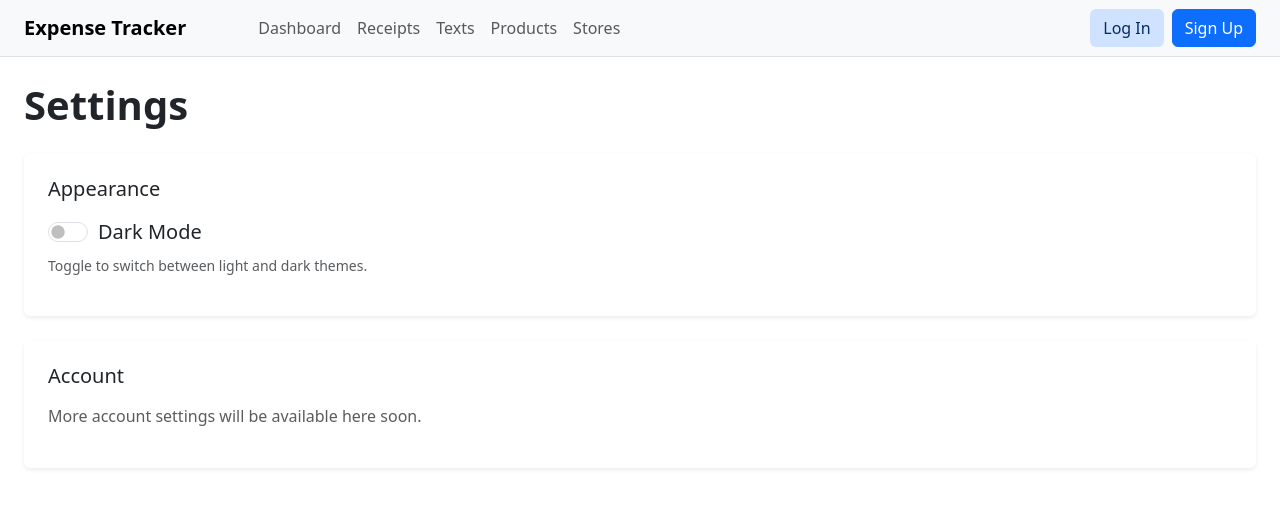
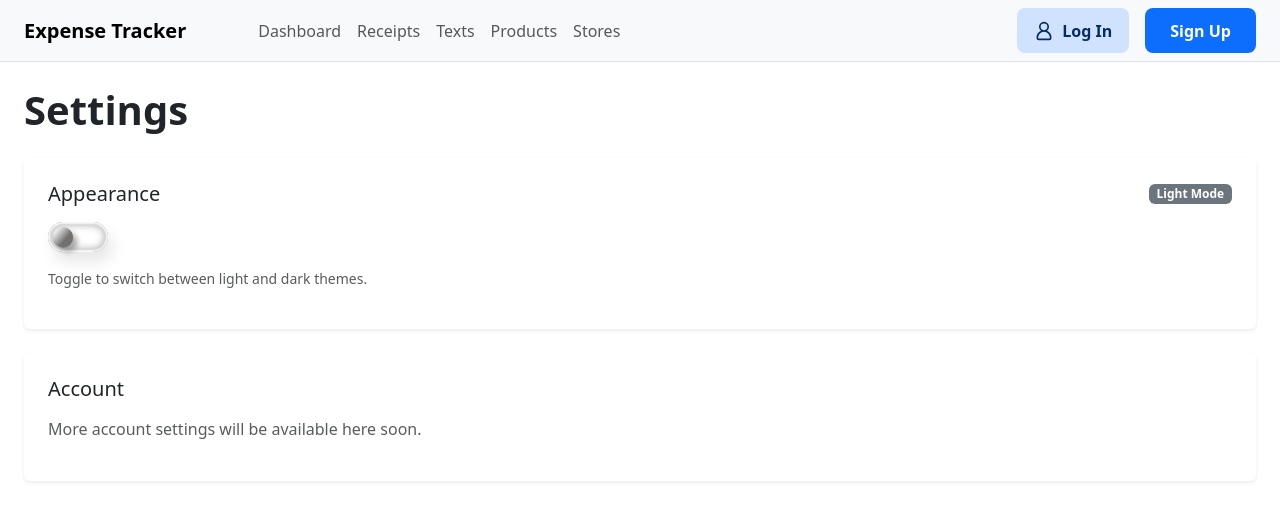
Before and after one commit to HarunUYGUC/Expense-Tracker, a React (Vite) app: page /settings in a window 1280 px wide. Shown: the top 508 px of the page. Built offline with nearby package versions, Linux system fonts and the light colour scheme; no server answers.

Commit message:
Animations added

```diff
--- a/src/App.css
+++ b/src/App.css
@@ -132,3 +132,189 @@
   color: var(--bs-danger);
   font-size: 0.875em;
 }
+
+/* Settings.css */
+.switch-container {
+  display: flex;
+  align-items: center;
+}
+
+.switch-input {
+  display: none;
+}
+
+.switch-label {
+  width: 60px;
+  height: 30px;
+  background-color: #ffffff;
+  border-radius: 15px;
+  position: relative;
+  cursor: pointer;
+
+  box-shadow:
+    inset 0 0 2px 2px rgba(255, 255, 255, 1),
+    inset 0 0 10px 1px rgba(0, 0, 0, 0.488),
+    5px 10px 15px rgba(0, 0, 0, 0.096),
+    inset 0 0 0 1px rgba(0, 0, 0, 0.3);
+
+  display: flex;
+  align-items: center;
+  transition: transform 0.4s;
+}
+
+.switch-label:hover {
+  transform: perspective(100px) rotateX(5deg) rotateY(-5deg);
+}
+
+.switch-input:checked ~ .switch-label:hover {
+  transform: perspective(100px) rotateX(-5deg) rotateY(5deg);
+}
+
+.switch-label::before {
+  content: "";
+  position: absolute;
+  height: 20px;
+  width: 20px;
+  border-radius: 50%;
+  left: 5px;
+
+  background-color: #000000;
+  background-image: linear-gradient(
+    130deg,
+    #757272 10%,
+    #ffffff 11%,
+    #726f6f 62%
+  );
+
+  box-shadow: 0 1px 1px rgba(0, 0, 0, 0.3), 5px 5px 5px rgba(0, 0, 0, 0.3);
+  transition: 0.4s;
+}
+
+.switch-input:checked ~ .switch-label::before {
+  left: 35px;
+  background-color: #000000;
+  background-image: linear-gradient(315deg, #000000 0%, #414141 70%);
+}
+/* Settings.css Finished */
+
+/* PULSE BUTON ANİMASYONU */
+.btn-pulse {
+  border: none;
+  border-radius: 20px;
+  background-size: 100% auto;
+  font-family: inherit;
+  transition: 0.5s;
+  text-decoration: none !important;
+  display: inline-flex;
+  align-items: center;
+  justify-content: center;
+}
+
+/* Hover Efekti (Ortak) */
+.btn-pulse:hover {
+  background-position: right center;
+  background-size: 200% auto;
+  -webkit-animation: pulse512 1.5s infinite;
+  animation: pulse512 1.5s infinite;
+  color: white !important;
+}
+
+/* New Scan */
+.btn-pulse-primary {
+  color: #fff;
+  background-image: linear-gradient(30deg, #0d6efd, #0dcaf0);
+}
+
+/* New Text */
+.btn-pulse-secondary {
+  color: #fff;
+  background-image: linear-gradient(30deg, #6c757d, #aab2bd);
+}
+
+@keyframes pulse512 {
+  0% {
+    box-shadow: 0 0 0 0 rgba(13, 202, 240, 0.4);
+  }
+  70% {
+    box-shadow: 0 0 0 10px rgba(13, 202, 240, 0);
+  }
+  100% {
+    box-shadow: 0 0 0 0 rgba(13, 202, 240, 0);
+  }
+}
+/* PULSE BUTON ANİMASYONU BİTTİ */
+
+/* User Login Button Styles */
+.user-profile {
+  background-color: var(--bs-primary-bg-subtle);
+  color: var(--bs-primary-text-emphasis);
+  border: 1px solid transparent;
+
+  /* Boyut ve Yapı */
+  padding: 0.5rem 1rem;
+  border-radius: 8px;
+  display: inline-flex;
+  align-items: center;
+  justify-content: center;
+  text-decoration: none !important;
+  transition: all 0.2s ease-in-out;
+  cursor: pointer;
+  height: 45px;
+}
+
+.user-profile:hover,
+.user-profile:focus {
+  background-color: var(--bs-primary-border-subtle);
+  color: var(--bs-primary-text-emphasis);
+  transform: translateY(-2px);
+  box-shadow: 0 4px 6px rgba(0,0,0,0.1);
+  outline: none;
+}
+
+/* Login İç Yapısı */
+.user-profile-inner {
+  display: flex;
+  align-items: center;
+  gap: 8px;
+  font-weight: 600;
+}
+
+.user-profile-inner svg {
+  width: 20px;
+  height: 20px;
+  fill: currentColor;
+}
+
+.user-profile-inner p {
+  margin: 0;
+}
+
+/* Sign Up Button */
+.user-profile-primary {
+  /* Renkler: Canlı Mavi (Primary) */
+  background-color: var(--bs-primary);
+  color: white !important;
+  border: 1px solid transparent;
+
+  /* Boyut ve Yapı (.user-profile ile aynı) */
+  padding: 0.5rem 1.5rem;
+  border-radius: 8px;
+  display: inline-flex;
+  align-items: center;
+  justify-content: center;
+  text-decoration: none !important;
+  transition: all 0.2s ease-in-out;
+  cursor: pointer;
+  font-weight: 600;
+  height: 45px;
+}
+
+.user-profile-primary:hover,
+.user-profile-primary:focus {
+  background-color: #0b5ed7;
+  color: white !important;
+  transform: translateY(-2px);
+  box-shadow: 0 4px 6px rgba(0,0,0,0.15);
+  outline: none;
+}
+/* User Login Button Styles Finished */
--- a/src/components/Navbar.jsx
+++ b/src/components/Navbar.jsx
@@ -53,9 +53,10 @@ function Navbar() {
             </li>
           </ul>
 
-          {/*  Log In, Sign Up Bölümü */}
+          {/* Log In, Sign Up Bölümü */}
           <div className="d-flex align-items-center mt-3 mt-lg-0">
             {user ? (
+              // KULLANICI GİRİŞ YAPMIŞSA
               <>
                 <a href="#" className="nav-link text-secondary me-3" style={{ fontSize: '1.2rem' }}>
                   <FaBell />
@@ -72,14 +73,42 @@ function Navbar() {
                 </button>
               </>
             ) : (
-              <div className="d-grid gap-2 d-lg-flex">
+              // KULLANICI GİRİŞ YAPMAMIŞSA
+              <div className="d-flex align-items-center gap-3">
+
+                {/* --- ÖZEL LOGIN BUTONU --- */}
                 <Link
                   to="/login"
-                  className="btn btn-login-style nav-link-login"
+                  className="user-profile"
+                  aria-label="User Login Button"
+                  role="button"
                 >
-                  Log In
+                  <div className="user-profile-inner">
+                    <svg
+                      aria-hidden="true"
+                      xmlns="http://www.w3.org/2000/svg"
+                      viewBox="0 0 24 24"
+                    >
+                      <g data-name="Layer 2" id="Layer_2">
+                        <path
+                          d="m15.626 11.769a6 6 0 1 0 -7.252 0 9.008 9.008 0 0 0 -5.374 8.231 3 3 0 0 0 3 3h12a3 3 0 0 0 3-3 9.008 9.008 0 0 0 -5.374-8.231zm-7.626-4.769a4 4 0 1 1 4 4 4 4 0 0 1 -4-4zm10 14h-12a1 1 0 0 1 -1-1 7 7 0 0 1 14 0 1 1 0 0 1 -1 1z"
+                        ></path>
+                      </g>
+                    </svg>
+                    <p>Log In</p>
+                  </div>
                 </Link>
-                <Link to="/signup" className="btn btn-primary">Sign Up</Link>
+
+                {/* --- ÖZEL SIGN UP BUTONU --- */}
+                {/* İkon yok, sadece yazı, Mavi Renk */}
+                <Link
+                  to="/signup"
+                  className="user-profile-primary"
+                  role="button"
+                >
+                  Sign Up
+                </Link>
+
               </div>
             )}
           </div>
--- a/src/pages/Dashboard.jsx
+++ b/src/pages/Dashboard.jsx
@@ -29,14 +29,14 @@ function Dashboard() {
         {/* BAŞLIK BÖLÜMÜ */}
         <div className="d-flex justify-content-between align-items-center mb-4">
           <h1 className="display-6 fw-bold">Dashboard</h1>
+          {/* BUTON GRUBU (Pulse Animasyonlu) */}
           <div className="d-flex flex-column flex-sm-row gap-2">
-             {/* New Scan Butonu */}
-             <Link to="/receipts" className="btn btn-primary d-flex align-items-center">
+             {/* New Scan */}
+             <Link to="/receipts" className="btn btn-pulse btn-pulse-primary px-4 py-2">
                 <FaPlus className="me-2" /> New Scan
              </Link>
-
-             {/* New Text Butonu */}
-             <Link to="/texts" className="btn btn-secondary d-flex align-items-center">
+             {/* New Text */}
+             <Link to="/texts" className="btn btn-pulse btn-pulse-secondary px-4 py-2">
                 <FaEdit className="me-2" /> New Text
              </Link>
           </div>
--- a/src/pages/Settings.jsx
+++ b/src/pages/Settings.jsx
@@ -11,28 +11,35 @@ function Settings() {
       {/* Görünüm Ayarları Kartı */}
       <div className="card border-0 shadow-sm mb-4">
         <div className="card-body p-4">
-          <h5 className="card-title mb-3">Appearance</h5>
 
-          <div className="form-check form-switch fs-5">
+          <div className="d-flex justify-content-between align-items-center mb-3">
+             <h5 className="card-title mb-0">Appearance</h5>
+             {/* Durumu metin olarak göstermek isterseniz (Opsiyonel) */}
+             <span className="badge bg-secondary">{theme === 'dark' ? 'Dark Mode' : 'Light Mode'}</span>
+          </div>
+
+          {/* ÖZEL BUTON BAŞLANGIÇ */}
+          <div className="switch-container">
             <input
-              className="form-check-input"
               type="checkbox"
-              role="switch"
               id="darkModeToggle"
+              className="switch-input"
               checked={theme === 'dark'}
               onChange={toggleTheme}
             />
-            <label className="form-check-label" htmlFor="darkModeToggle">
-              Dark Mode
+            <label htmlFor="darkModeToggle" className="switch-label">
+              {/* İçerik boş, CSS ::before ile dolduruluyor */}
             </label>
           </div>
-          <p className="text-muted small mt-2">
+          {/* ÖZEL BUTON BİTİŞ */}
+
+          <p className="text-muted small mt-3">
             Toggle to switch between light and dark themes.
           </p>
         </div>
       </div>
 
-      {/* İleride buraya başka ayarlar eklenecek */}
+      {/* Account Ayarları (Aynen Kalıyor) */}
       <div className="card border-0 shadow-sm">
         <div className="card-body p-4">
           <h5 className="card-title mb-3">Account</h5>
```
